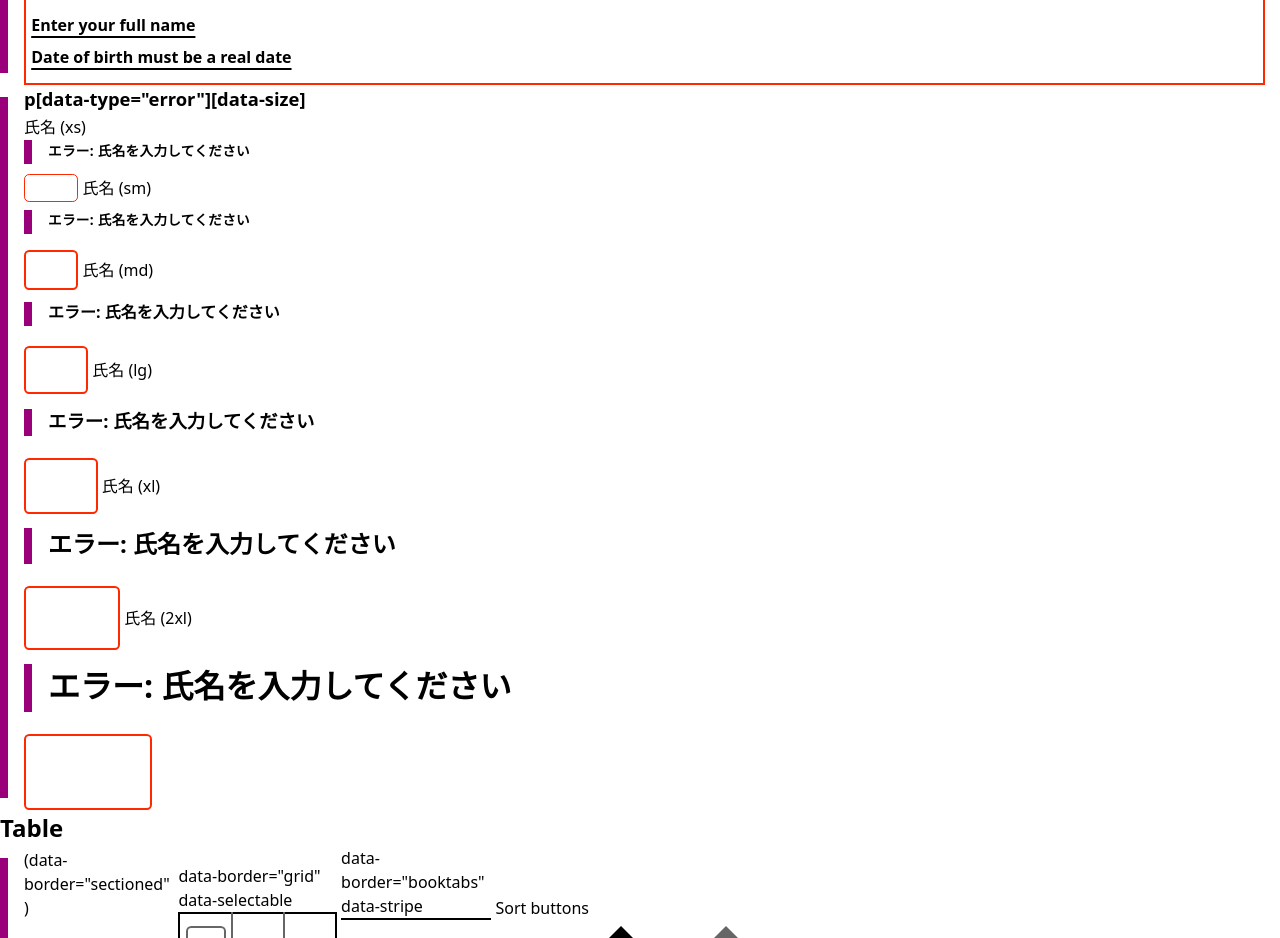
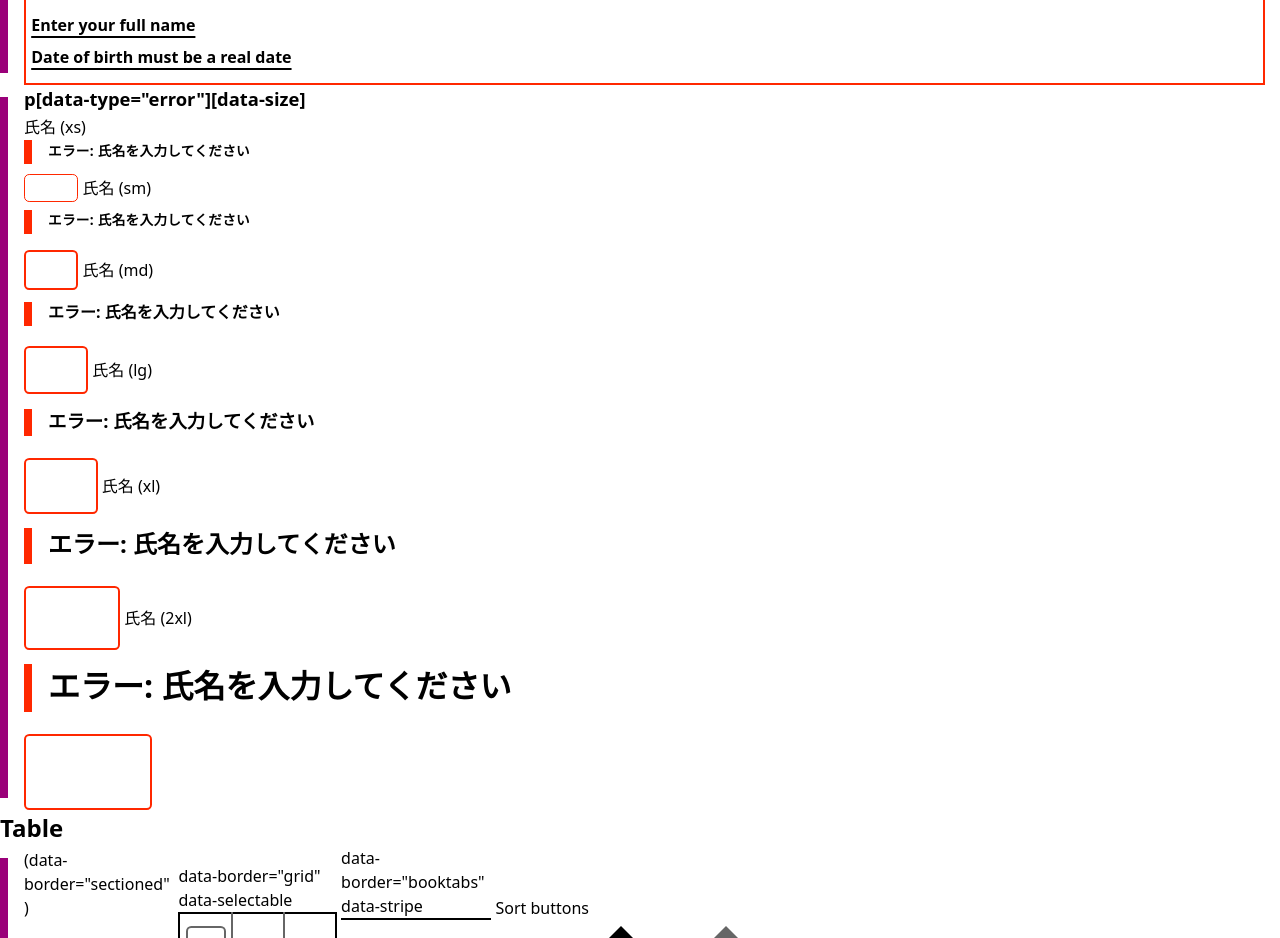
Before and after one commit to animagram-jp/css, a plain HTML site: page index.html in a window 1280 px wide. Shown: the part 4661-5599 px from the top of the page. Drawn offline with Linux system fonts and the light colour scheme.

Commit message:
Fixed error.css.

```diff
--- a/css/error.css
+++ b/css/error.css
@@ -96,7 +96,8 @@
         font-weight: bold;
         margin:      0 0 0.5rem 0;
     }
-    p[data-type="error"]::before {
+    p[data-type="error"]:where([data-inline-align="start"])::before,
+    p[data-type="error"]:not([data-inline-align="start"])::after {
         background-color: var(--color-error);
     }
 
```
